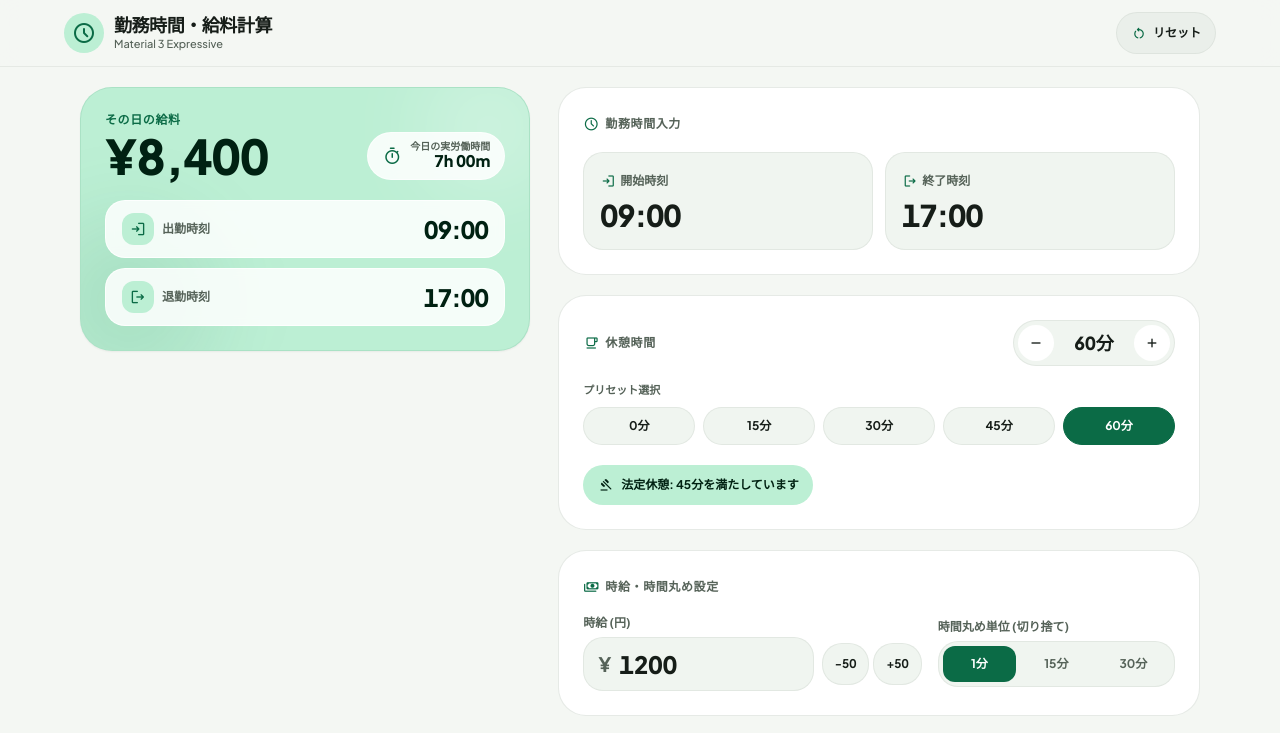
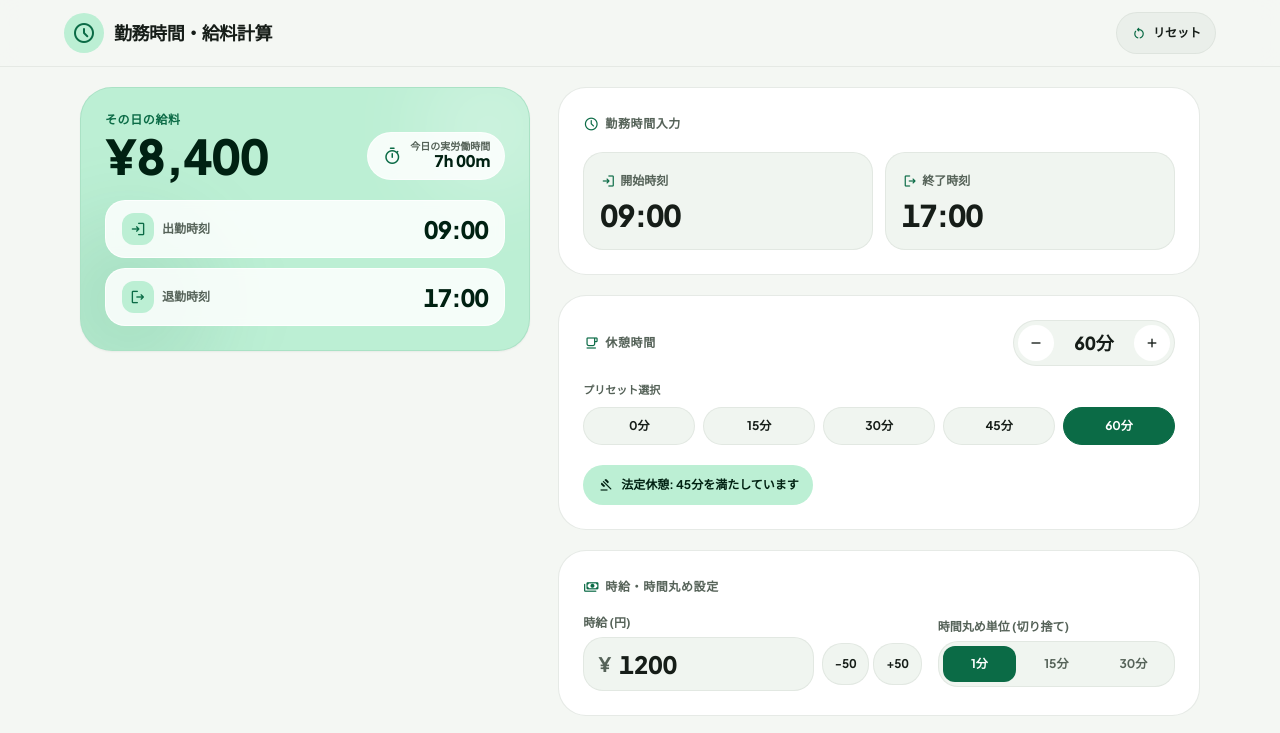
Before and after one commit to datchi-web/keisan-web, a plain HTML site: page index.html in a window 1280 px wide. Shown: the top 733 px of the page. Drawn offline with nearby package versions, Linux system fonts and the light colour scheme.

Commit message:
Add files via upload

```diff
--- a/index.html
+++ b/index.html
@@ -116,7 +116,6 @@
         </div>
         <div>
           <h1 class="font-extrabold text-lg leading-tight tracking-tight text-m3-textMain">勤務時間・給料計算</h1>
-          <p class="text-[11px] font-medium text-m3-textSub hidden sm:block">Material 3 Expressive</p>
         </div>
       </div>
 
```
